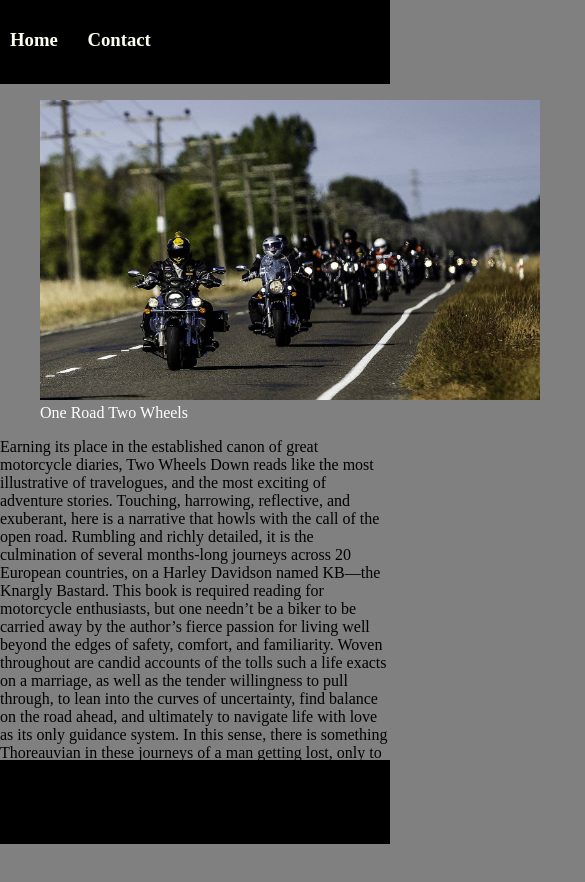
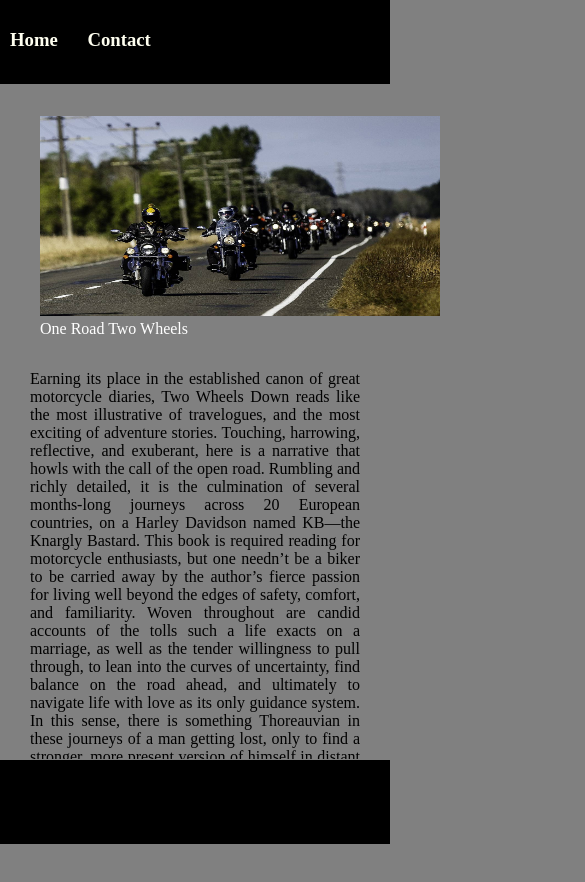
Before and after one commit to DenisCucos/SIIT_Denis_Cucos, a plain HTML site: page 03 week/post-two.html in a window 390 px wide. Shown: the top 882 px of the page, 585 px wide, since content can reach past the window. After the commit the page ends 844 px from the top, so only its background shows below. Drawn offline with Linux system fonts and the light colour scheme.

Commit message:
Changes after review: add responsive behaviour

```diff
--- a/03 week/blogstyle.css
+++ b/03 week/blogstyle.css
@@ -7,28 +7,36 @@
 
 }
 
-  body {
+body {
  display: flex;
  margin: 0px;
  height: 100%;
+ width: 100%;
+ background-color: gray;
  flex-direction: column;
- background-color: gray;
 
 
 }
+
 header {
-background-color: black;
-width: 100%;
-height: 10%;
-padding: 10px;
-word-spacing: 25px;
-
+    background-color: black;
+    width:100%;
+    height: 10%;
+    margin-bottom: auto;
+    position:fixed;
+    top: 0;
+    padding: 10px;
+    word-spacing: 25px;
 }
 
 main {
     background-color:gray;
     width: 100%;
     height: 80%;
+    justify-content: center;
+    display: flex;
+    flex-direction: row;
+    margin-top: 100px;
 
 }
 
@@ -42,7 +50,6 @@ footer {
     left: 0;
 
 }
-
 
 label {
     display: inline-block;
@@ -58,12 +65,12 @@ button {
     height: 20px;
     margin-left: 105px;
 
+
 }
-
-form {
-    margin:15x;
+.alignleft {
+    justify-content: left;
+    margin-left: 15px;
 }
-
 textarea {
     width: 500px;
     height:400px;
@@ -83,13 +90,21 @@ a{
 
 figure {
     height: 300px;
-    display: inline-block;
     width: 300px;
     margin-right: 300px;
 
 }
 
+img {
+    height: 300px;
+    width: 500px;
 
+}
+p {
+    text-align: justify;
+    margin-right: 30px;
+
+}
 
  .gotop {
      position: fixed;
@@ -100,3 +115,21 @@ figure {
      right: 50px;
      border-radius: 30px;
  }
+
+ @media (max-width: 600px){
+    main {
+        flex-direction: column;
+
+    }
+    img {
+        height: 200px;
+        width: 400px;
+
+    }
+    p {
+        margin-left: 30px;
+        overflow-y: scroll;
+
+    }
+
+ }
--- a/03 week/post-two.html
+++ b/03 week/post-two.html
@@ -26,7 +26,7 @@
 
 
             <figure>
-                <img src="./Images/motorcycle1.jpg" width="500px" alt="Cruisers">
+                <img src="./Images/motorcycle1.jpg" alt="Cruisers">
                 <figcaption>One Road Two Wheels</figcaption>
 
             </figure>
```
Also changed, not shown: 03 week/contact.html (+1 -1 lines), 03 week/home.html (+2 -2 lines), 03 week/post-one.html (+2 -4 lines).
